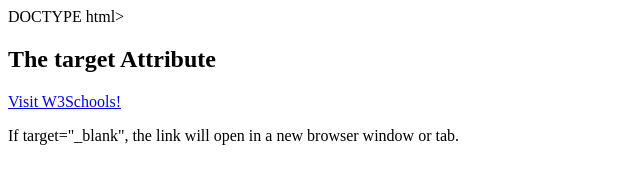
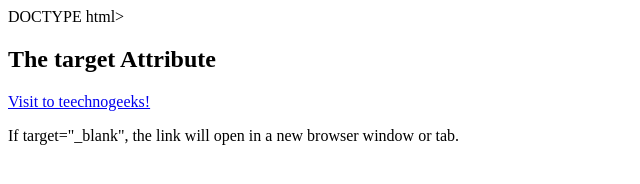
Before and after one commit to komal45londhe/Devops1, a plain HTML site: page index.html in a window 1280 px wide. Shown: the full height of the page, 0-640 px from the left. Drawn offline with Linux system fonts and the light colour scheme.

Commit message:
Update index.html

```diff
--- a/index.html
+++ b/index.html
@@ -4,7 +4,7 @@ DOCTYPE html>
 
 <h2>The target Attribute</h2>
 
-<a href="https://technogeekscs.com//" target="_blank">Visit W3Schools!</a>
+<a href="https://technogeekscs.com//" target="_blank">Visit to teechnogeeks!</a>
 
 <p>If target="_blank", the link will open in a new browser window or tab.</p>
 
```
